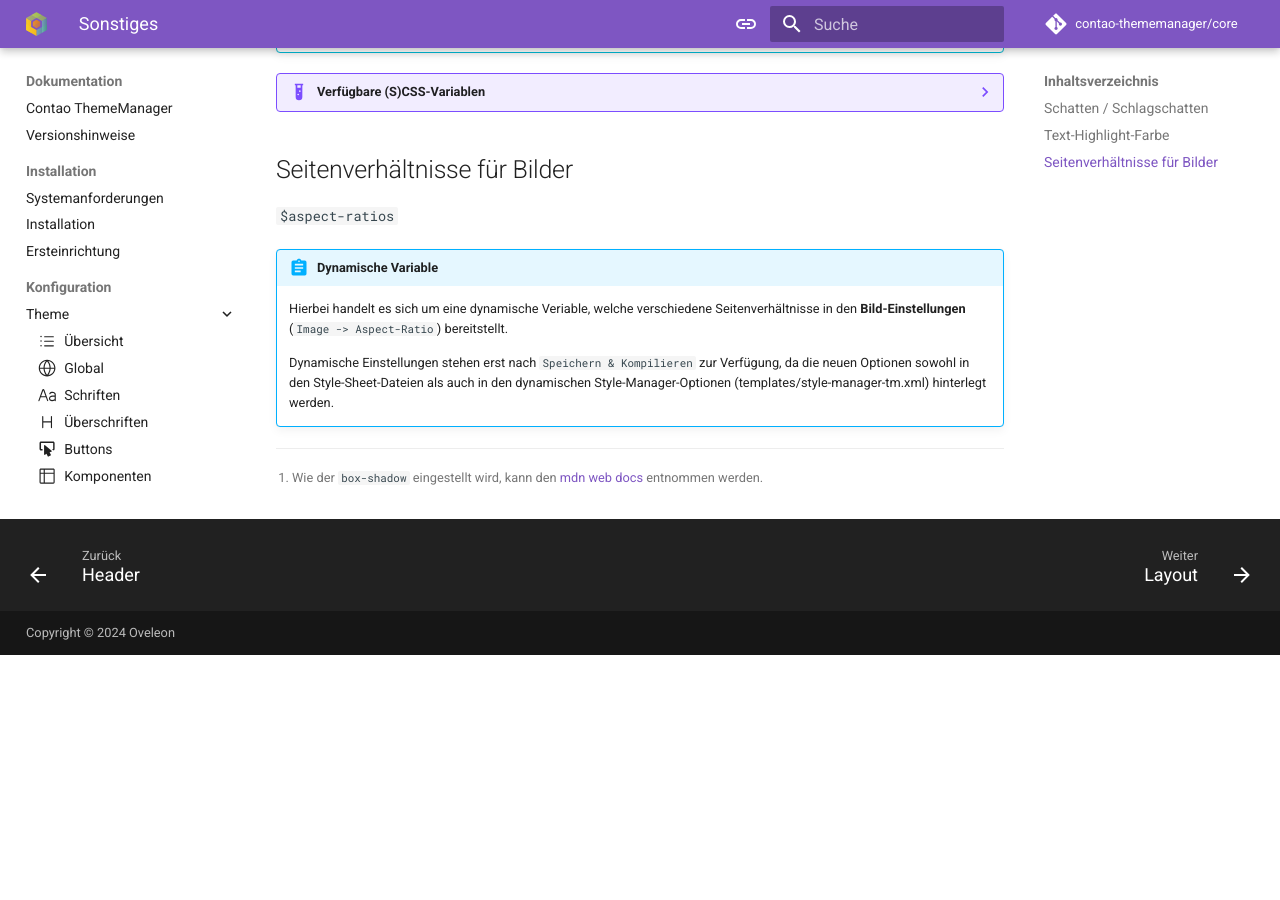
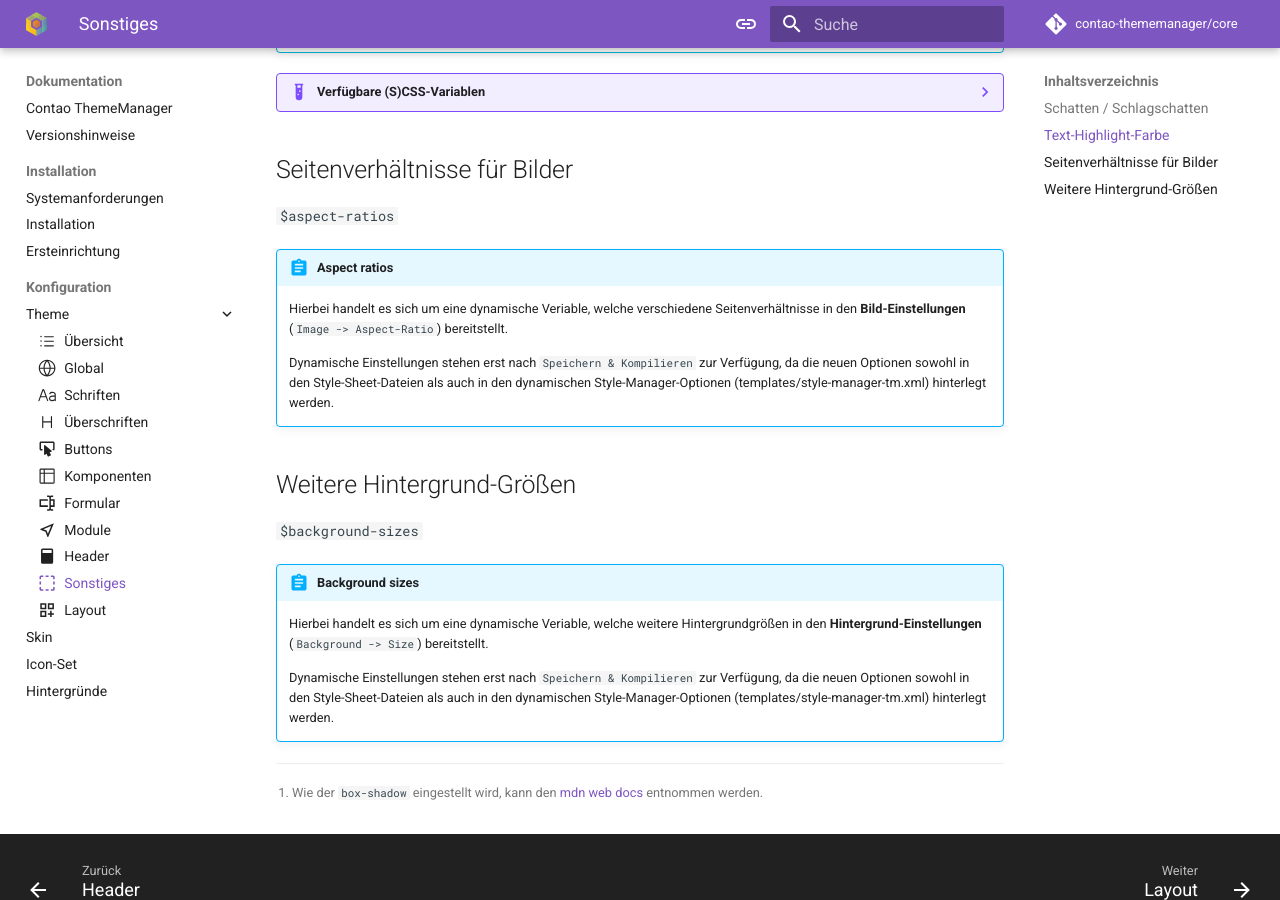
Before and after one commit to contao-thememanager/docs, an MkDocs documentation site: the page built from docs/pages/docs/configuration/theme/miscellaneous.md, in a window 1280 px wide and 900 px high, scrolled down 944 px. Built offline with MkDocs 1.6.1 and Material for MkDocs 9.7.7, drawn with Linux system fonts in a browser that asks for light colours; comment, search, counter and statistics services are not loaded; before the commit the page ends 1599 px from its top, so only the background shows below that.

```diff
--- a/docs/pages/docs/configuration/theme/miscellaneous.md
+++ b/docs/pages/docs/configuration/theme/miscellaneous.md
@@ -68,7 +68,7 @@ wenn <span style="background: var(--md-primary-fg-color); color: #FFF">Text auf
 
 `$aspect-ratios`
 
-!!! abstract "Dynamische Variable"
+!!! abstract "Aspect ratios"
 
     Hierbei handelt es sich um eine dynamische Veriable, welche verschiedene Seitenverhältnisse in den
     **Bild-Einstellungen** (`Image -> Aspect-Ratio`) bereitstellt.
@@ -77,5 +77,18 @@ wenn <span style="background: var(--md-primary-fg-color); color: #FFF">Text auf
     den Style-Sheet-Dateien als auch in den dynamischen Style-Manager-Optionen (templates/style-manager-tm.xml)
     hinterlegt werden.
 
+## Weitere Hintergrund-Größen
+
+`$background-sizes`
+
+!!! abstract "Background sizes"
+
+    Hierbei handelt es sich um eine dynamische Veriable, welche weitere Hintergrundgrößen in den
+    **Hintergrund-Einstellungen** (`Background -> Size`) bereitstellt.
+
+    Dynamische Einstellungen stehen erst nach `Speichern & Kompilieren` zur Verfügung, da die neuen Optionen sowohl in
+    den Style-Sheet-Dateien als auch in den dynamischen Style-Manager-Optionen (templates/style-manager-tm.xml)
+    hinterlegt werden.
+
 [^1]: Wie der `box-shadow` eingestellt wird, kann
 den [mdn web docs](https://developer.mozilla.org/en-US/docs/Web/CSS/box-shadow) entnommen werden.
```
Also changed, not shown: docs/pages/docs/configuration/theme/fonts.md (+2 -0 lines), docs/pages/docs/configuration/theme/modules.md (+11 -0 lines).
